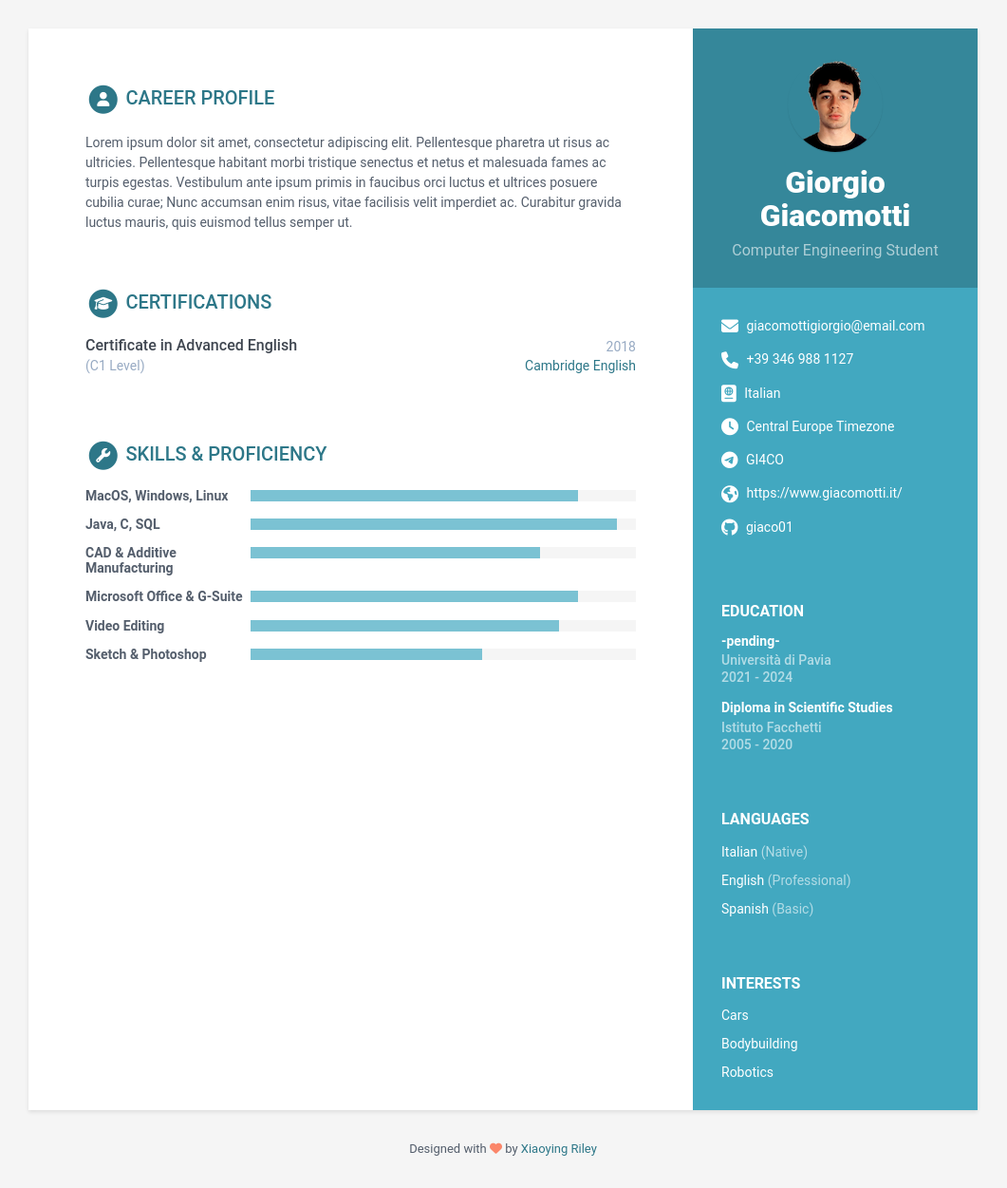
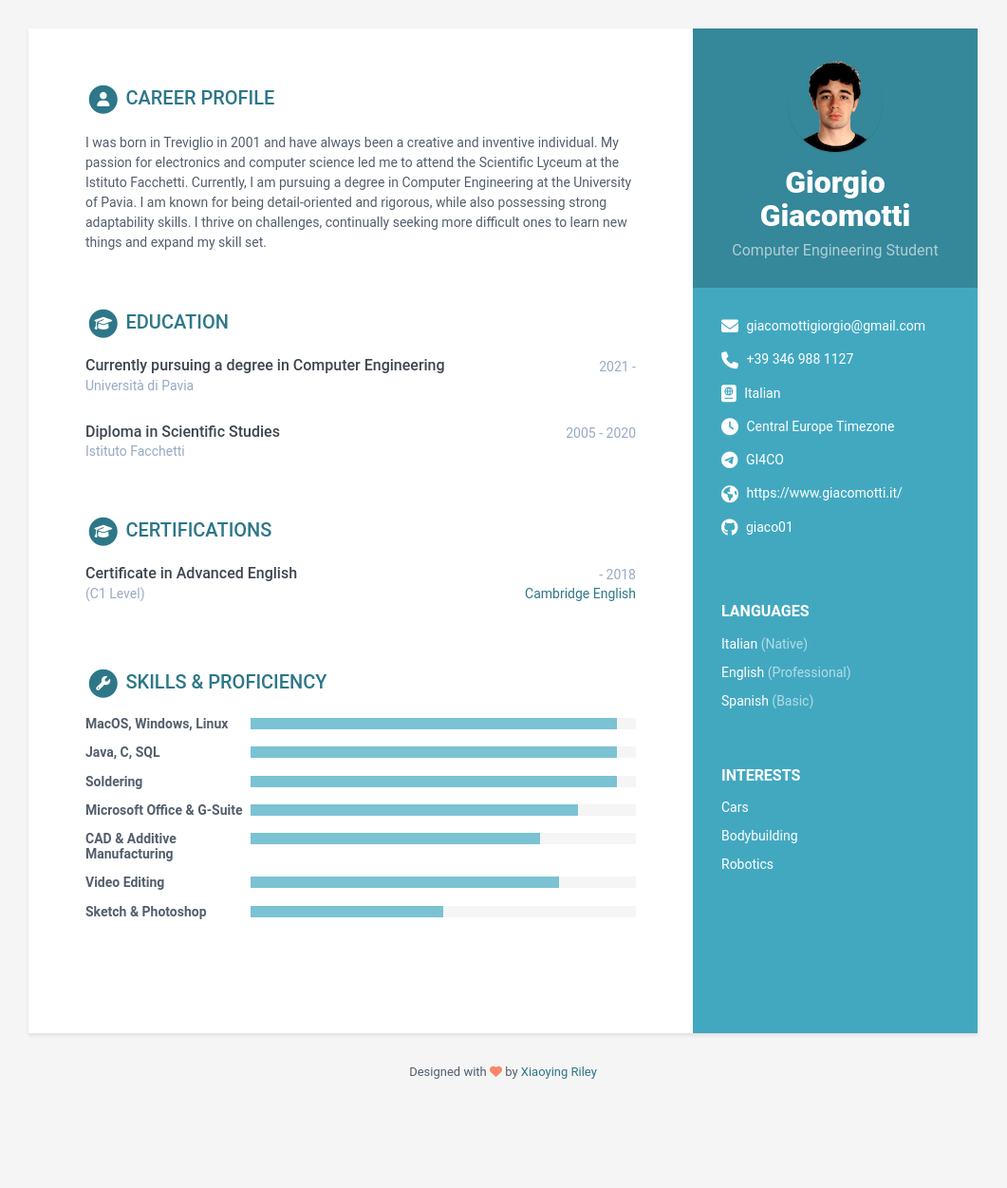
Before and after one commit to giaco01/giaco01.github.io, a Jekyll site: the page built from index.html, in a window 1280 px wide. Shown: the whole page at 95% size, without its empty margins (110-1171 px from the left). Built offline with Jekyll 4.4.1, drawn with Linux system fonts in a browser that asks for light colours; after the commit the page ends 1170 px from its top, so only the background shows below that.

Commit message:
Update data.yml

```diff
--- a/_data/data.yml
+++ b/_data/data.yml
@@ -5,7 +5,7 @@
 sidebar:
     position: right # position of the sidebar : left or right
     about: False # set to False or comment line if you want to remove the "how to use?" in the sidebar
-    education: True # set to False if you want education in main section instead of in sidebar
+    education: False # set to False if you want education in main section instead of in sidebar
 
     # Profile information
     name: Giorgio Giacomotti
@@ -13,7 +13,7 @@ sidebar:
     avatar: profile4.png  #place a 100x100 picture inside /assets/images/ folder and provide the name of the file below
 
     # Sidebar links
-    email: giacomottigiorgio@email.com
+    email: giacomottigiorgio@gmail.com
     phone: +39 346 988 1127
     timezone: Central Europe # Enter your timezone, e.g., America/Havana, Africa/Casablanca, America/North_Dakota/Center
     citizenship: Italian
@@ -60,44 +60,33 @@ sidebar:
 career-profile:
     title: Career Profile
     summary: |
-      Lorem ipsum dolor sit amet, consectetur adipiscing elit. Pellentesque pharetra
-      ut risus ac ultricies. Pellentesque habitant morbi tristique senectus et netus
-      et malesuada fames ac turpis egestas. Vestibulum ante ipsum primis in faucibus
-      orci luctus et ultrices posuere cubilia curae; Nunc accumsan enim risus, vitae
-      facilisis velit imperdiet ac. Curabitur gravida luctus mauris, quis euismod
-      tellus semper ut.
+      I was born in Treviglio in 2001 and have always been a creative and inventive individual.
+      My passion for electronics and computer science led me to attend the Scientific Lyceum at
+      the Istituto Facchetti. Currently, I am pursuing a degree in Computer Engineering at the
+      University of Pavia. I am known for being detail-oriented and rigorous, while also possessing
+      strong adaptability skills. I thrive on challenges, continually seeking more difficult ones
+      to learn new things and expand my skill set.
+
 education:
     title: Education
     info:
-      - degree: -pending-
+      - degree: Currently pursuing a degree in Computer Engineering
         university: Università di Pavia
-        time: 2021 - 2024
+        time: 2021 -
         details: |
-          Describe your study here lorem ipsum dolor sit amet, consectetuer
-          adipiscing elit. Aenean commodo ligula eget dolor. Aenean massa. Cum
-          sociis natoque penatibus et magnis dis parturient montes, nascetur
-          ridiculus mus. Donec quam felis, ultricies nec, pellentesque eu,
-          pretium quis, sem.
-            - Bullet point
-            - Bullet point
+
       - degree: Diploma in Scientific Studies
         university: Istituto Facchetti
         time: 2005 - 2020
         details: |
-          Describe your study here lorem ipsum dolor sit amet, consectetuer
-          adipiscing elit. Aenean commodo ligula eget dolor. Aenean massa. Cum
-          sociis natoque penatibus et magnis dis parturient montes, nascetur
-          ridiculus mus. Donec quam felis, ultricies nec, pellentesque eu,
-          pretium quis, sem.
-            - Bullet point
-            - Bullet point
+
 
 certifications:
       title: Certifications
       list:
         - name: Certificate in Advanced English
-          start: 2018
-          end:
+          start:
+          end: 2018
           organization:
           credentialid: C1 Level
           credentialurl: https://www.cambridgeenglish.org/
@@ -109,22 +98,25 @@ skills:
 
     toolset:
       - name: MacOS, Windows, Linux
-        level: 85%
+        level: 95%
 
       - name: Java, C, SQL
         level: 95%
 
-      - name: CAD & Additive Manufacturing
-        level: 75%
+      - name: Soldering
+        level: 95%
 
       - name: Microsoft Office & G-Suite
         level: 85%
+
+      - name: CAD & Additive Manufacturing
+        level: 75%
 
       - name: Video Editing
         level: 80%
 
       - name: Sketch & Photoshop
-        level: 60%
+        level: 50%
 
 footer: >
     Designed with <i class="fas fa-heart"></i> by <a href="http://themes.3rdwavemedia.com" target="_blank" rel="nofollow">Xiaoying Riley</a>
```
